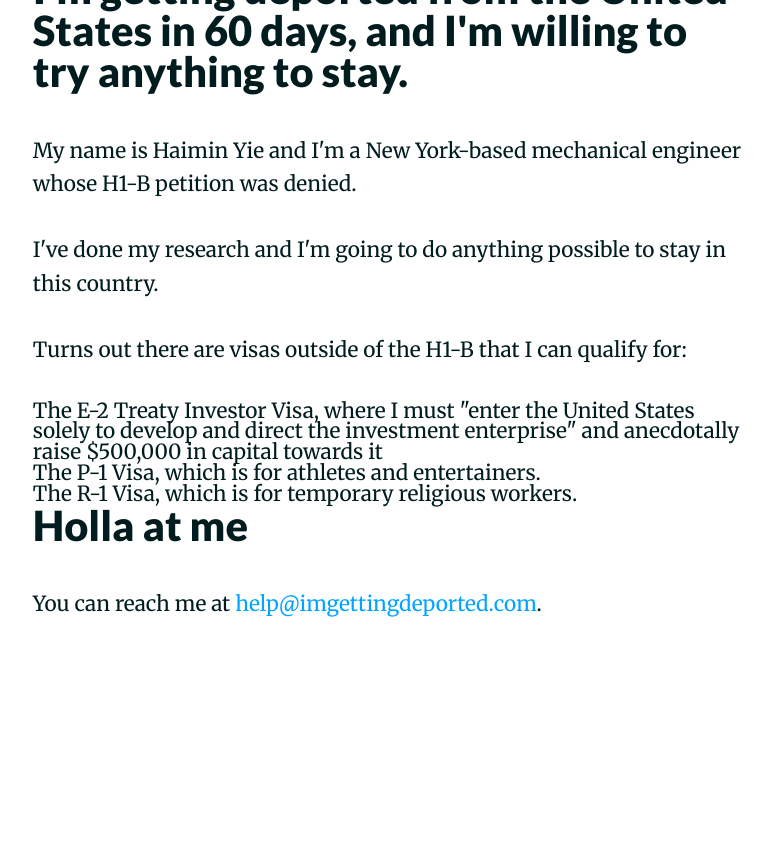
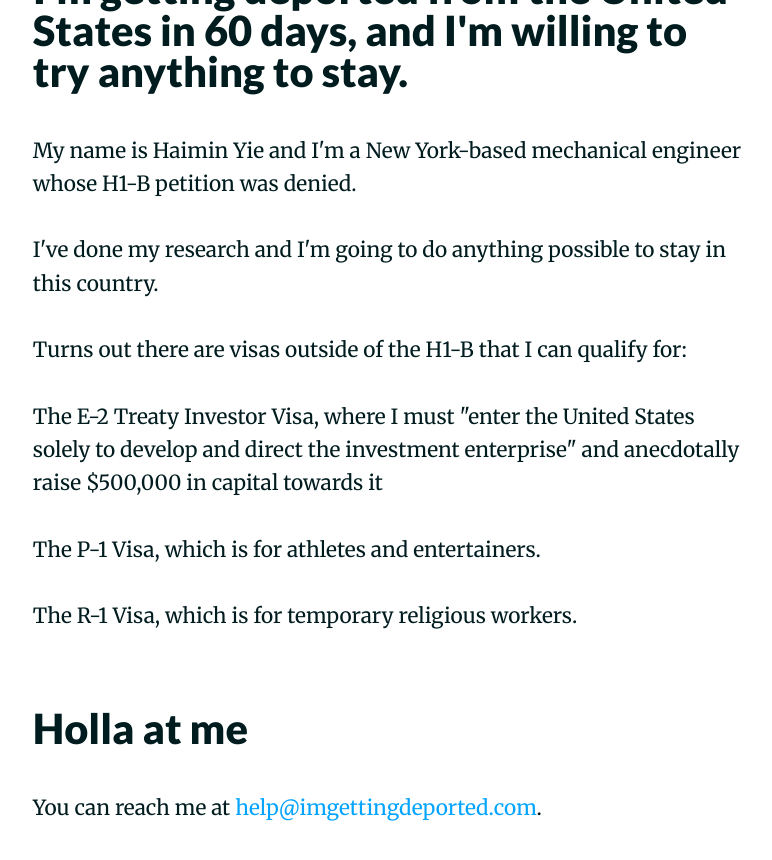
Before and after one commit to imgettingdeported/imgettingdeported.github.io, a Jekyll site: the page built from index.html, in a window 1280 px wide and 900 px high, scrolled down 1015 px. Shown: the top 860 px of the window, without its empty margins (248-1020 px from the left). Built offline with Jekyll 4.4.1, drawn with Linux system fonts in a browser that asks for light colours; nearby versions of some CDN libraries; Markdown is read by kramdown in place of the engine named in the settings; before the commit the page ends 1711 px from its top, so only the background shows below that.

Commit message:
Update index.html

```diff
--- a/index.html
+++ b/index.html
@@ -12,12 +12,12 @@ title: Deported
 
 <p>Turns out there are visas outside of the H1-B that I can qualify for: </p>
 
-<ul>
-	<li> <b>The E-2 Treaty Investor Visa</b>, where I must "enter the United States solely to develop and direct the investment enterprise" and anecdotally raise $500,000 in capital towards it</li>
-	<li> <b>The P-1 Visa</b>, which is for athletes and entertainers.</li>
-	<li> <b>The R-1 Visa<b>, which is for temporary religious workers.</li>
+<p>The E-2 Treaty Investor Visa, where I must "enter the United States solely to develop and direct the investment enterprise" and anecdotally raise $500,000 in capital towards it</p>
+<p>The P-1 Visa, which is for athletes and entertainers.</p>
+<p>The R-1 Visa, which is for temporary religious workers.</p>
 
-</ul>
+<br>
+<br>
 
 <h2>Holla at me</h2>
 
```
